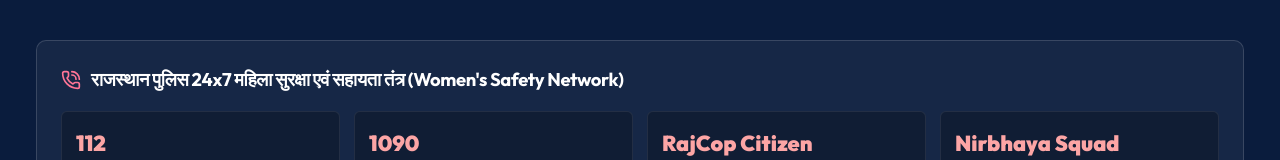
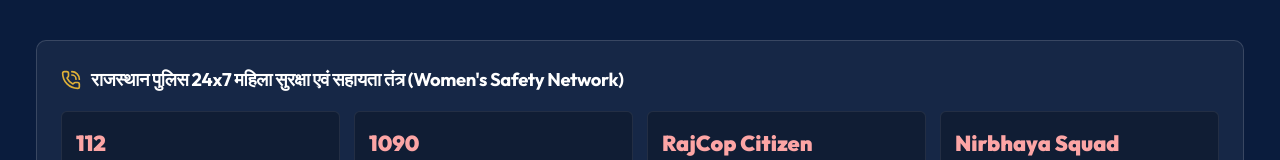
Before and after one commit to mpalsaniya68/rajasthan-police-run-for-her, a React (Vite) app: page / in a window 1280 px wide. Shown: the part 3341-3501 px from the top of the page. Built offline with nearby package versions, Linux system fonts and the light colour scheme.

Commit message:
style(footer): standardize helpline icon color to official police gold

```diff
--- a/src/components/Footer.jsx
+++ b/src/components/Footer.jsx
@@ -33,7 +33,7 @@ export function Footer({ onNavigate }) {
           marginBottom: '40px'
         }}>
           <div style={{ display: 'flex', alignItems: 'center', gap: '10px', marginBottom: '16px' }}>
-            <PhoneCall size={20} color="#ff7597" />
+            <PhoneCall size={20} color="var(--police-gold-400)" />
             <h3 style={{ fontSize: '1.15rem', color: '#ffffff' }}>
               राजस्थान पुलिस 24x7 महिला सुरक्षा एवं सहायता तंत्र (Women's Safety Network)
             </h3>
```
